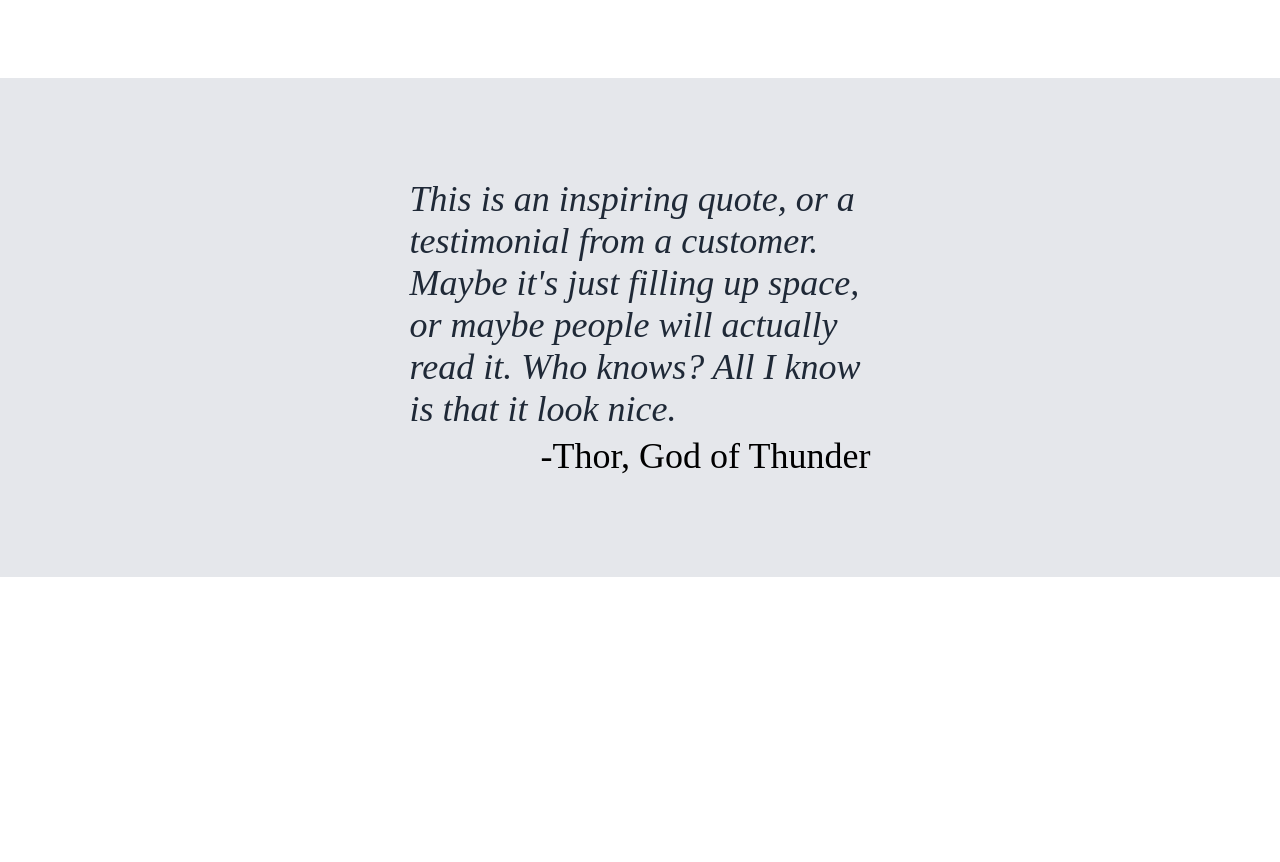
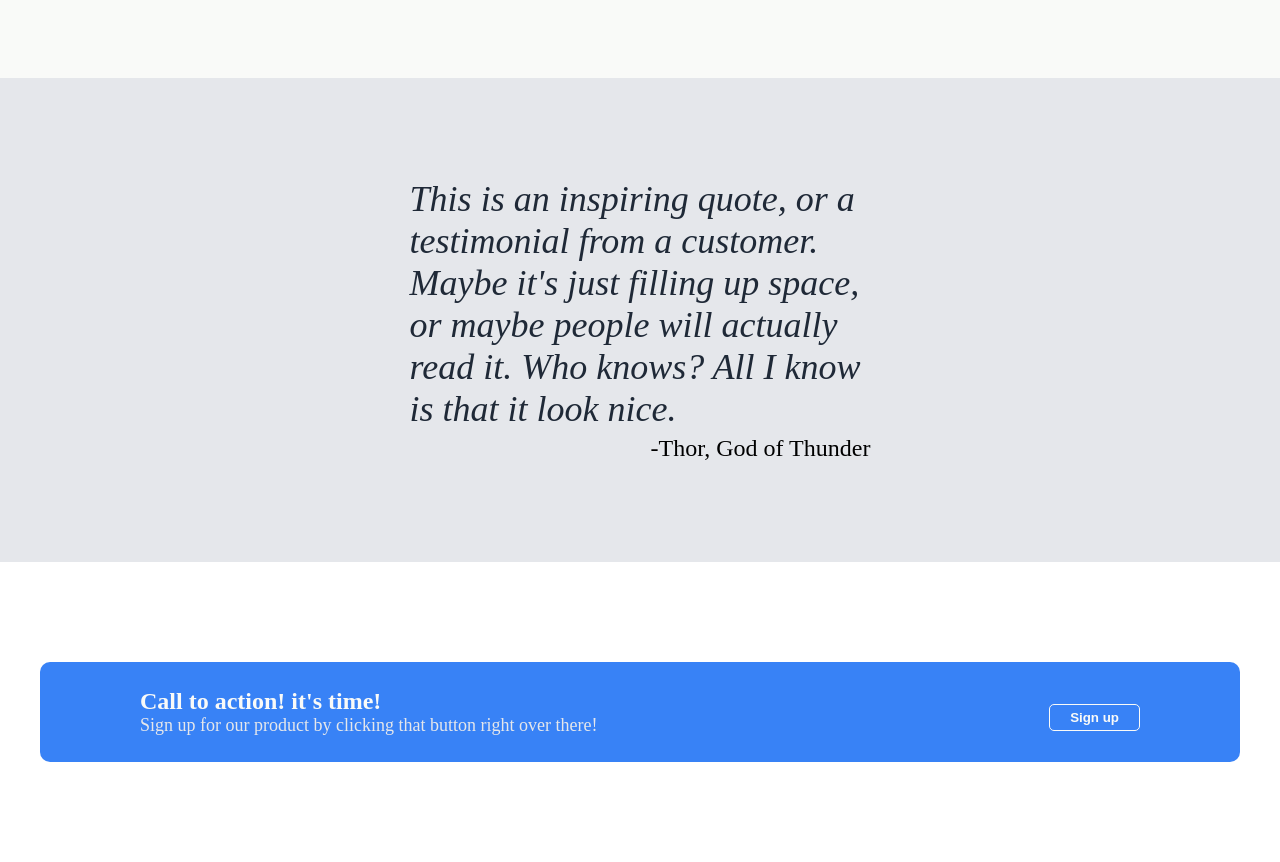
Before and after one commit to dajaramim/Landing-Page-TOP, a plain HTML site: page index.html in a window 1280 px wide. Shown: the part 828-1690 px from the top of the page. Before the commit the page ends 1405 px from the top, so only its background shows below. Drawn offline with Linux system fonts and the light colour scheme.

Commit message:
feat: sign up section added

```diff
--- a/index.html
+++ b/index.html
@@ -41,6 +41,7 @@
 
     <main class="main">
 
+        <div class="main-container">
             <h2 class="main-heading">Some random information</h2>
 
             <div class="main-boxes">
@@ -64,7 +65,7 @@
                 </div>
 
             </div>
-
+        </div>
     </main>
 
     <div class="quote">
@@ -74,6 +75,19 @@
             <p class="quote-author">-Thor, God of Thunder</p>
         </div>
     </div>
+
+    <div class="sign">
+
+        <div class="sign-container">
+            <div>
+                <h3 class="sign-heading">Call to action! it's time!</h3>
+                <p class="sign-paragraph">Sign up for our product by clicking that button right over there!</p>
+            </div>
+
+            <button class="sign-btn">Sign up</button>
+        </div>
+    </div>
+
 </body>
 
 </html>
--- a/style.css
+++ b/style.css
@@ -1,3 +1,11 @@
+:root {
+    --primary-color: #1F2937;
+    --secondary-color: #3882F6;
+    --white: #F9FAF8;
+    --light-gray: #E5E7EB;
+    --gray: #6d747d;
+}
+
 html {
     font-size: 62.5%;
     box-sizing: border-box;
@@ -21,7 +29,7 @@ a {
 
 /* HEADER */
 .header {
-    background-color: #1F2937;
+    background-color: var(--primary-color);
     width: 100%;
     padding: 10px 0 100px 0;
 }
@@ -32,7 +40,7 @@ a {
 }
 
 .text {
-    color: #E5E7EB;
+    color: var(--light-gray);
     font-size: 18px;
 }
 
@@ -48,12 +56,12 @@ a {
 }
 
 .logo {
-    color: #F9FAF8;
+    color: var(--white);
     font-size: 24px;
 }
 
 .link {
-    color: #E5E7EB;
+    color: var(--light-gray);
     font-size: 18px;
 }
 
@@ -72,7 +80,7 @@ a {
 }
 
 .header-heading {
-    color: #F9FAF8;
+    color: var(--white);
     font-size: 48px;
     font-weight: 900;
     width: 63%;
@@ -84,9 +92,9 @@ a {
 }
 
 .header-btn {
-    background-color: #3882F6;
+    background-color: var(--secondary-color);
     border: none;
-    color: #F9FAF8;
+    color: var(--white);
     font-weight: 700;
     padding: 5px 20px;
     border-radius: 5px;
@@ -94,7 +102,7 @@ a {
 }
 
 .image-container {
-    background-color: #6d747d;
+    background-color: var(--gray);
     width: 100%;
     display: flex;
     justify-content: center;
@@ -102,28 +110,35 @@ a {
 }
 
 .image-text {
-    color: #F9FAF8;
+    color: var(--white);
     font-size: 18px;
 }
 
 /* MAIN */
 .main {
+    background-color: var(--white);
+}
+
+.main-container {
     padding: 40px 0 100px 0;
     width: 40%;
     margin: 0 auto;
 }
+
 .main-heading {
     text-align: center;
-    color: #1F2937;
+    color: var(--primary-color);
     font-size: 36px;
     font-weight: 900;
     margin-bottom: 40px;
 }
+
 .main-boxes {
     display: flex;
     justify-content: center;
     gap: 5px;
 }
+
 .element {
     display: flex;
     flex-direction: column;
@@ -131,26 +146,29 @@ a {
     align-items: center;
     gap: 5px;
 }
+
 .box {
     height: 150px;
     width: 150px;
-    border: 4px solid #3882F6;
+    border: 4px solid var(--secondary-color);
     border-radius: 10px;
 }
+
 .box-text {
     width: 70%;
     text-align: center;
     font-size: 18px;
-    color: #6d747d;
+    color: var(--gray);
 }
 
 /* Quote */
 
 .quote {
-    background-color: #E5E7EB;
+    background-color: var(--light-gray);
     padding: 100px 0 100px 0;
 
 }
+
 .quote-container {
     margin: 0 auto;
     width: 36%;
@@ -158,12 +176,57 @@ a {
     flex-direction: column;
     align-items: center;
     gap: 5px;
-    font-size: 36px;
-}
-.quote-text {
-    color: #1F2937;
 
 }
+
+.quote-text {
+    color: var(--primary-color);
+    font-size: 36px;
+
+}
+
 .quote-author {
-align-self: flex-end;
+    align-self: flex-end;
+    font-size: 24px;
 }
+
+/* Sign up */
+
+.sign {
+    display: flex;
+    justify-content: center;
+    align-items: center;
+    background-color: var(white);
+}
+
+.sign-container {
+    height: 50px;
+    width: 1200px;
+    margin: 100px 0;
+    padding: 50px 100px;
+    background-color: var(--secondary-color);
+    display: flex;
+    justify-content: space-between;
+    align-items: center;
+    border-radius: 10px;
+
+}
+.sign-heading {
+    color: var(--white);
+    font-size: 24px;
+    font-weight: 900;
+}
+
+.sign-paragraph {
+    color: var(--light-gray);
+    font-size: 18px;
+}
+.sign-btn {
+    background-color: var(--secondary-color);
+    border: 1px solid var(--white);
+    color: var(--white);
+    font-weight: 700;
+    padding: 5px 20px;
+    border-radius: 5px;
+    margin-top: 10px;
+}
```
Lines whose indentation alone changed are shown as unchanged.
